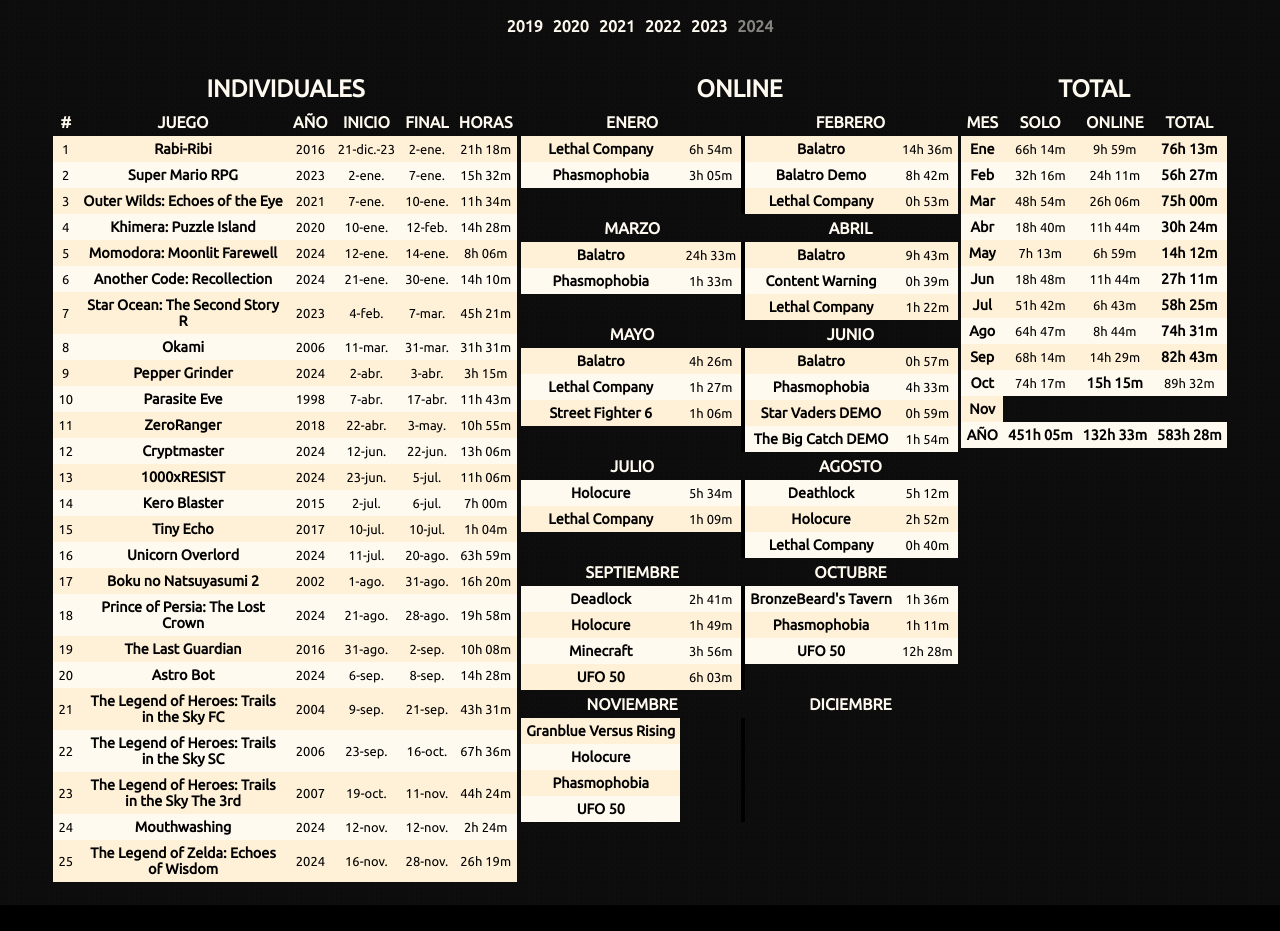
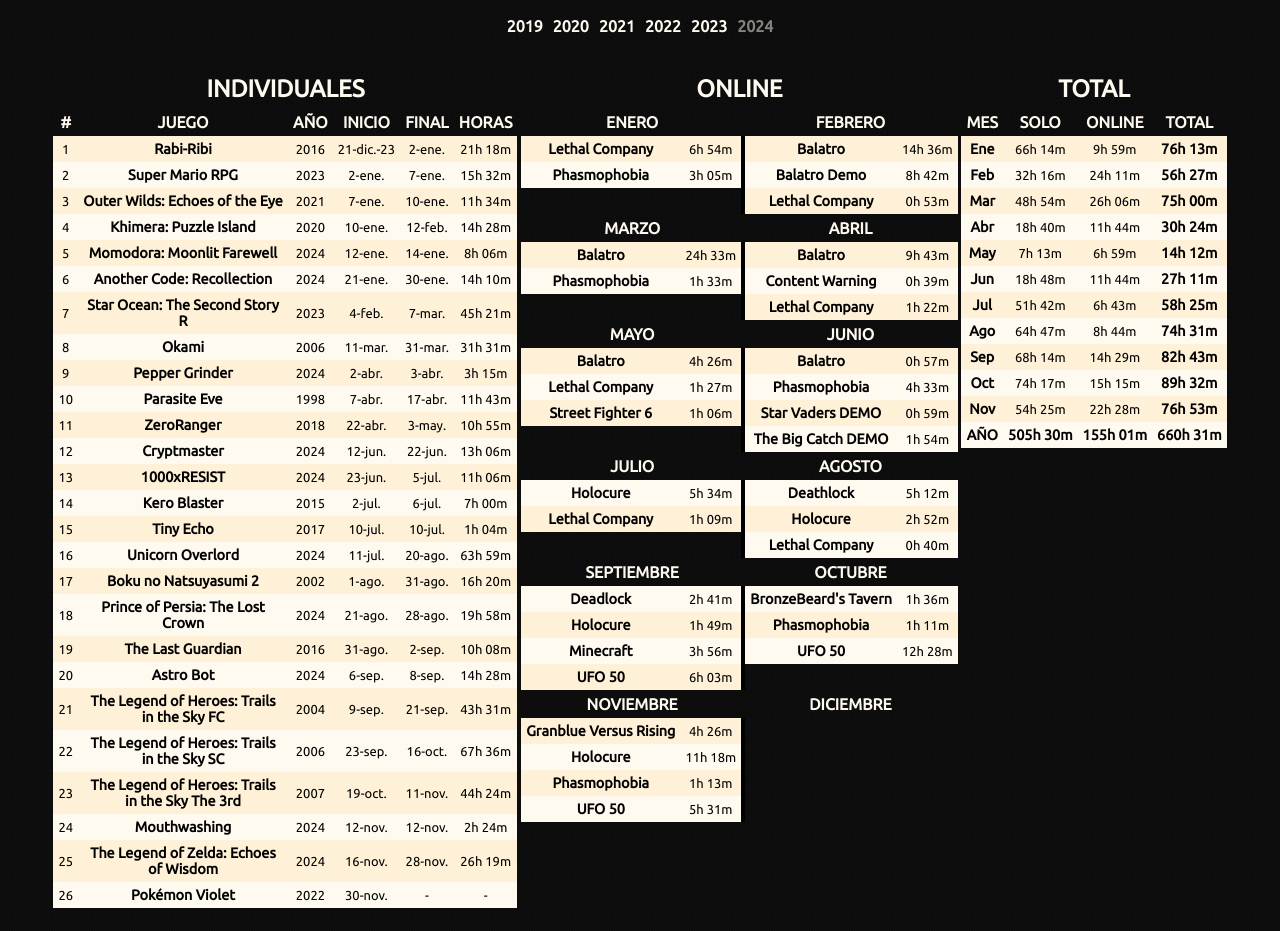
Before and after one commit to ucer0/ucer0.github.io, a plain HTML site: page games/2024.html in a window 1280 px wide. Shown: the part 84-1015 px from the top of the page. Before the commit the page ends 989 px from the top, so only its background shows below. Drawn offline with Linux system fonts and the light colour scheme.

Commit message:
Updated 1-dic.-24

```diff
--- a/games/2024.html
+++ b/games/2024.html
@@ -247,6 +247,14 @@
       <td>28-nov.</td>
       <td>26h 19m</td>
     </tr>
+    <tr>
+      <td>26</td>
+      <th>Pokémon Violet</th>
+      <td>2022</td>
+      <td>30-nov.</td>
+      <td>-</td>
+      <td>-</td>
+    </tr>
   </table>
 
 <!------------------>
@@ -385,25 +393,25 @@
     </tr>
     <tr>
       <th>Granblue Versus Rising</th>
-      <td></td>
+      <td>4h 26m</td>
       <th></th>
       <td></td>
     </tr>
     <tr>
       <th>Holocure</th>
-      <td></td>
+      <td>11h 18m</td>
       <th></th>
       <td></td>
     </tr>
     <tr>
       <th>Phasmophobia</th>
-      <td></td>
+      <td>1h 13m</td>
       <th></th>
       <td></td>
     </tr>
     <tr>
       <th>UFO 50</th>
-      <td></td>
+      <td>5h 31m</td>
       <th></th>
       <td></td>
     </tr>
@@ -477,20 +485,20 @@
     <tr>
       <th>Oct</th>
       <td>74h 17m</td>
-      <th>15h 15m</th>
-      <td>89h 32m</td>
+      <td>15h 15m</td>
+      <th>89h 32m</th>
     </tr>
     <tr>
       <th>Nov</th>
-      <td></td>
-      <th></th>
-      <td></td>
+      <td>54h 25m</td>
+      <td>22h 28m</td>
+      <th>76h 53m</th>
     </tr>
     <tr>
       <th>AÑO</th>
-      <th>451h 05m</th>
-      <th>132h 33m</th>
-      <th>583h 28m</th>
+      <th>505h 30m</th>
+      <th>155h 01m</th>
+      <th>660h 31m</th>
     </tr>
   </table>
 </body>
```
Also changed, not shown: index.html (+1 -1 lines), 2 other files.
